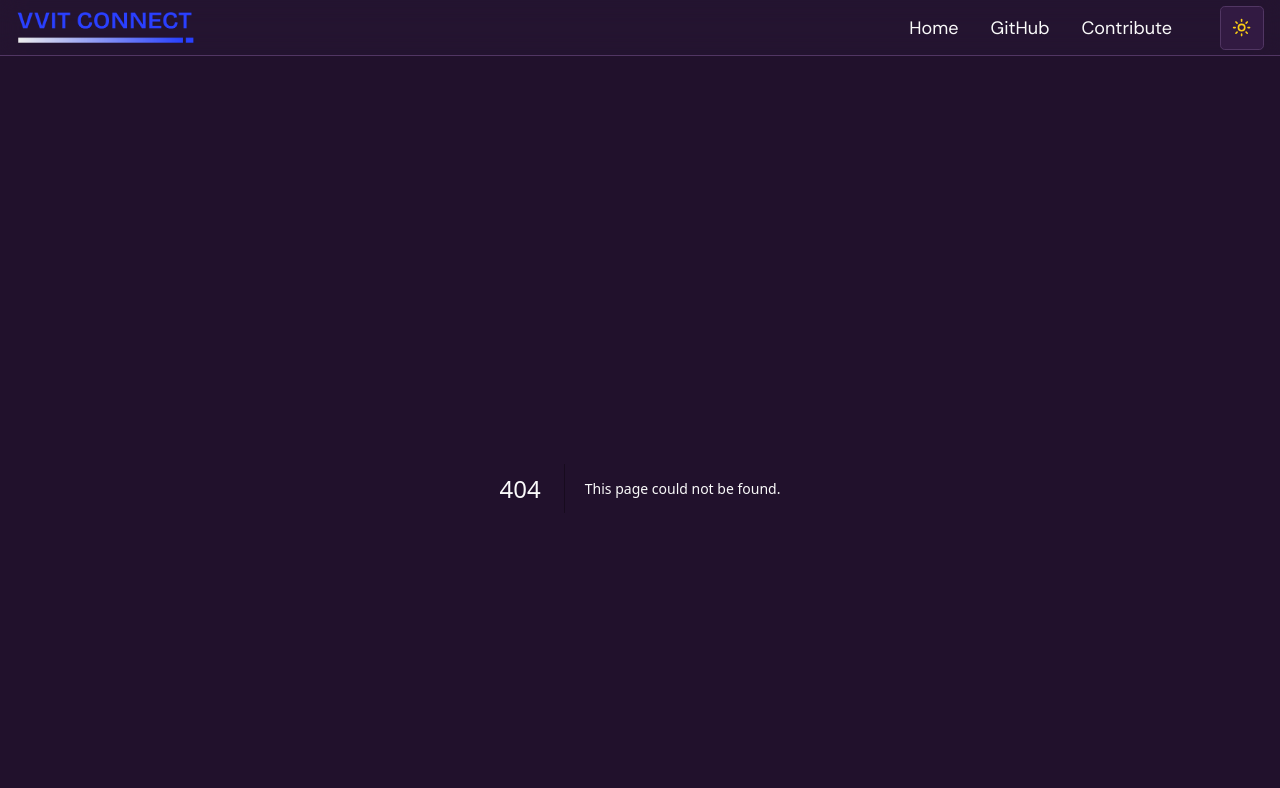
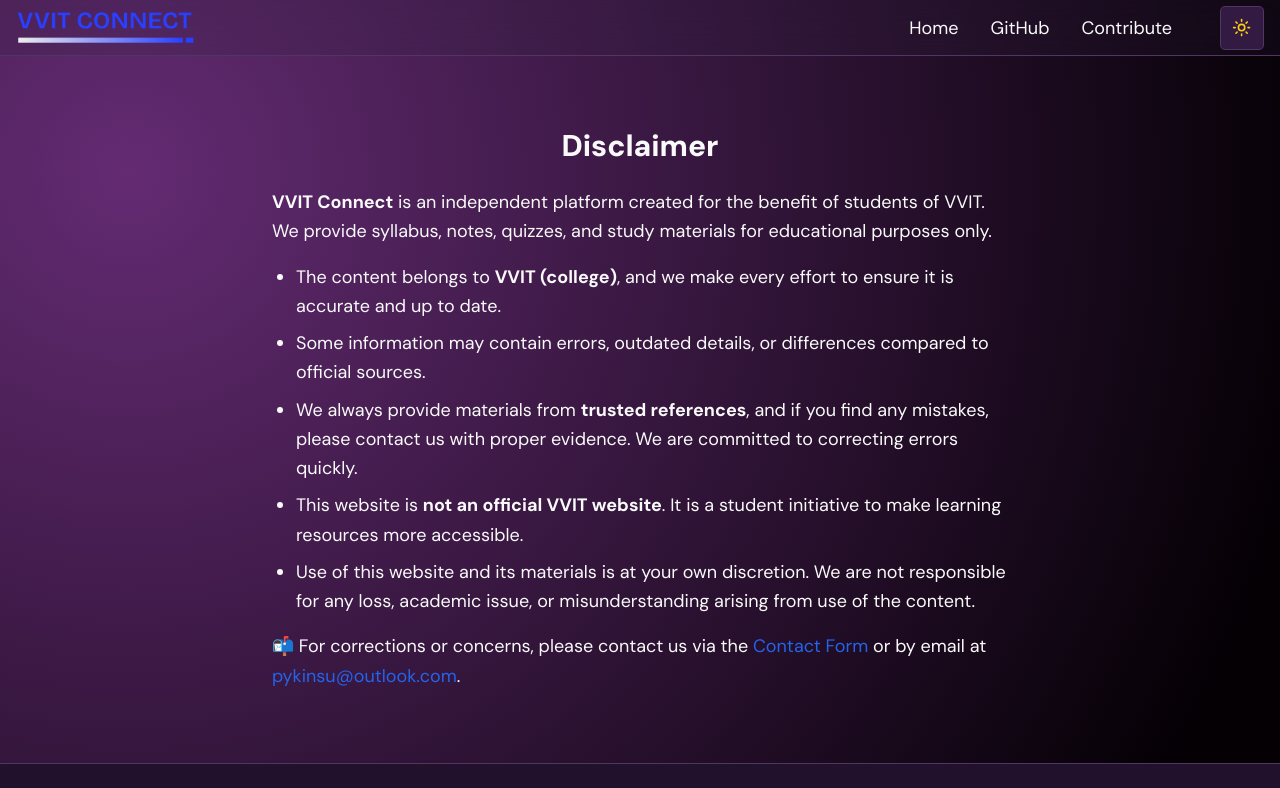
Before and after one commit to pyKinsu/VVITConnect, a Next.js app: page /disclaimer in a window 1280 px wide. Before the commit this address had no page. Shown: the top 788 px of the page. Built offline with nearby package versions, Linux system fonts and the light colour scheme.

Commit message:
Create page.tsx

```diff
--- /dev/null
+++ b/src/app/disclaimer/page.tsx
@@ -0,0 +1,58 @@
+"use client";
+
+import React from "react";
+
+export default function DisclaimerPage() {
+  return (
+    <div className="max-w-3xl mx-auto px-4 py-10">
+      <h1 className="text-3xl font-extrabold mb-6 text-center">Disclaimer</h1>
+      <div className="space-y-4 text-lg leading-relaxed text-foreground">
+        <p>
+          <strong>VVIT Connect</strong> is an independent platform created for
+          the benefit of students of VVIT. We provide syllabus, notes, quizzes,
+          and study materials for educational purposes only.
+        </p>
+
+        <ul className="list-disc pl-6 space-y-2">
+          <li>
+            The content belongs to <strong>VVIT (college)</strong>, and we make
+            every effort to ensure it is accurate and up to date.
+          </li>
+          <li>
+            Some information may contain errors, outdated details, or differences
+            compared to official sources.
+          </li>
+          <li>
+            We always provide materials from <strong>trusted references</strong>,
+            and if you find any mistakes, please contact us with proper
+            evidence. We are committed to correcting errors quickly.
+          </li>
+          <li>
+            This website is <strong>not an official VVIT website</strong>. It is
+            a student initiative to make learning resources more accessible.
+          </li>
+          <li>
+            Use of this website and its materials is at your own discretion. We
+            are not responsible for any loss, academic issue, or misunderstanding
+            arising from use of the content.
+          </li>
+        </ul>
+
+        <p>
+          📬 For corrections or concerns, please contact us via the{" "}
+          <a href="/contact" className="text-blue-600 hover:underline">
+            Contact Form
+          </a>{" "}
+          or by email at{" "}
+          <a
+            href="mailto:pykinsu@outlook.com"
+            className="text-blue-600 hover:underline"
+          >
+            pykinsu@outlook.com
+          </a>
+          .
+        </p>
+      </div>
+    </div>
+  );
+}
```
